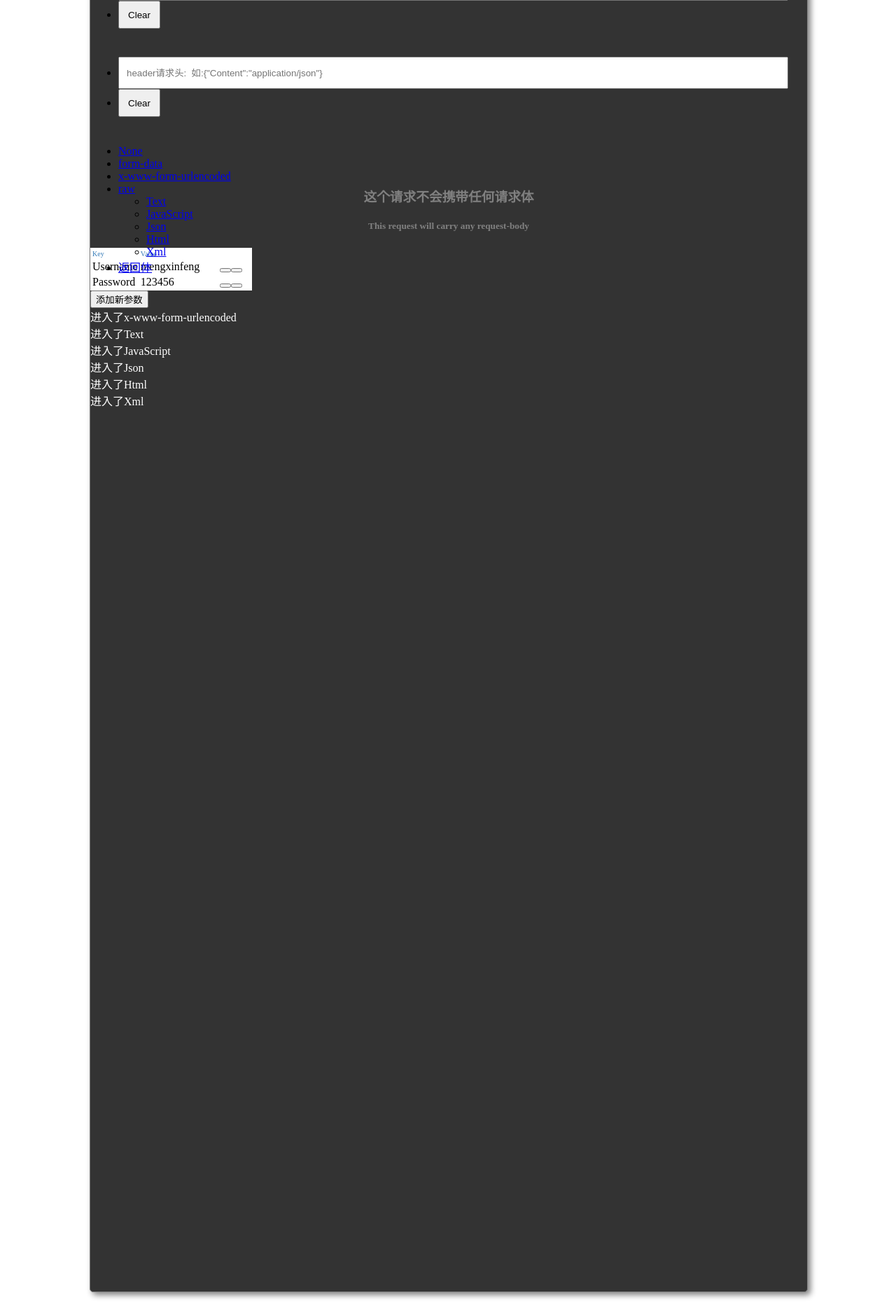
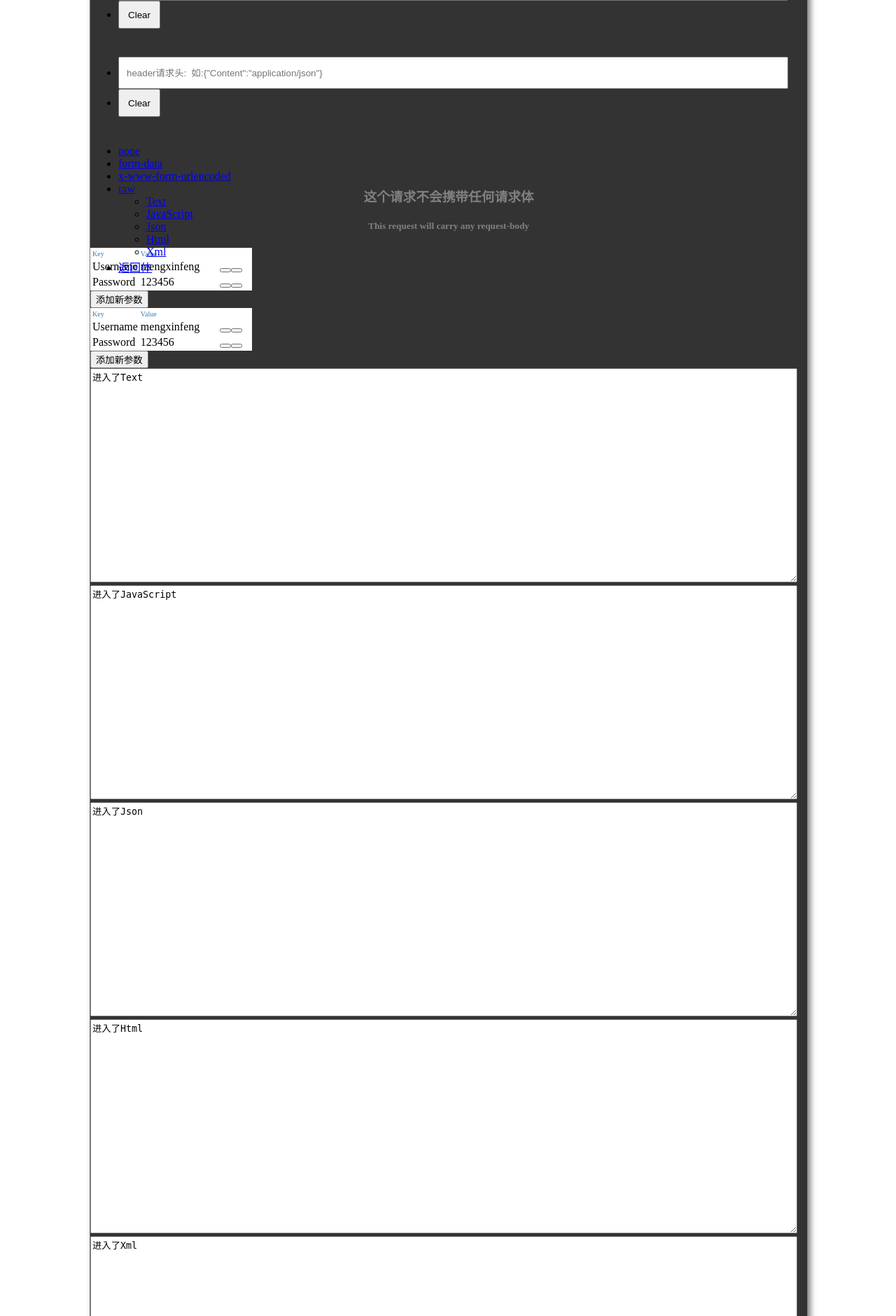
Before and after one commit to Mahumd/APITestPlatform, a Django app: template apitest/MyApp/templates/P_apis.html in a window 1280 px wide. Shown: the part 496-2376 px from the top of the page at 70% size. Run offline with Django 3.2, Linux system fonts and the light colour scheme; the template is opened without the code that fills it, so the values that code supplies are empty.

Commit message:
请求体样式开发完成

```diff
--- a/apitest/MyApp/templates/P_apis.html
+++ b/apitest/MyApp/templates/P_apis.html
@@ -121,7 +121,7 @@
 </div>
 
 {#调试弹窗及函数#}
-<div id="ts" style="width: 80%;height: 80%;background-color: #333333 ;position: fixed;left: 10%;top: 10%;border-radius: 5px;box-shadow: 4px 4px 8px grey;border: 1px solid grey">
+<div id="ts" style="width: 80%;background-color: #333333 ;position: fixed;left: 10%;top: 10%;border-radius: 5px;box-shadow: 4px 4px 8px grey;border: 1px solid grey">
     <div class="btn-group" style="float: right">
         <button type="button" class="btn btn-success">保存</button>
         <button type="button" class="btn btn-danger">取消</button>
@@ -169,7 +169,7 @@
 
     <br><br><br>
     <ul id="myTab" class="nav nav-tabs" style="width: 100%;height: 40px;position: relative">
-        <li class="active"><a href="#None" data-toggle="tab">None</a></li>
+        <li class="active"><a href="#none" data-toggle="tab">none</a></li>
         <li><a href="#form-data" data-toggle="tab">form-data</a></li>
         <li><a href="#x-www-form-urlencoded" data-toggle="tab">x-www-form-urlencoded</a></li>
         <li  role="presentation" class="dropdown">
@@ -182,11 +182,11 @@
                 <li><a href="#Xml" tabindex="-1" data-toggle="tab">Xml</a></li>
             </ul>
         </li>
-        <li><a href="#home" data-toggle="tab">返回体</a></li>
+        <li><a href="#response" data-toggle="tab">返回体</a></li>
     </ul>
 
     <div id="myTabContent" class="tab-content" style="color: white">
-        <div class="tab-pane fade in active" id="None" style="text-align: center;color: grey">
+        <div class="tab-pane fade in active" id="none" style="text-align: center;color: grey">
             <h3>这个请求不会携带任何请求体</h3>
             <h5>This request will carry any request-body</h5>
         </div>
@@ -220,13 +220,56 @@
                 });
             </script>
         </div>
-        <div class="tab-pane fade" id="x-www-form-urlencoded">进入了x-www-form-urlencoded</div>
-        <div class="tab-pane fade" id="Text">进入了Text</div>
-        <div class="tab-pane fade" id="JavaScript">进入了JavaScript</div>
-        <div class="tab-pane fade" id="Json">进入了Json</div>
-        <div class="tab-pane fade" id="Html">进入了Html</div>
-        <div class="tab-pane fade" id="Xml">进入了Xml</div>
+        <div class="tab-pane fade" id="x-www-form-urlencoded">
+            <div class="table-responsive" style="width: 98%;color: black">
+                <table class="table table-bordered table-striped" id="mytable2" style="background-color:white">
+                    <thead style="color: #337ab7;font-size: x-small">
+                      <tr>
+                        <td style="width: 30%">Key</td>
+                        <td style="width: 50%">Value</td>
+                      </tr>
+                    </thead>
+                    <tbody>
+                      <tr>
+                        <td>Username</td>
+                        <td>mengxinfeng</td>
+                      </tr>
+                        <tr>
+                        <td>Password</td>
+                        <td>123456</td>
+                      </tr>
+                    </tbody>
+                </table>
+            </div>
+            <button class="btn btn-default" id="add2"><i class="fa fa-plus"></i> 添加新参数</button>
+            <script>window.jQuery || document.write('<script src="/static/201801271505/js/jquery-1.11.0.min.js"><\/script>')</script>
+            <script type="text/javascript" src="/static/201801271505/js/bootstable.js"></script>
+            <script type="text/javascript">
+                $('#mytable2').SetEditable({
+                    $addButton: $('#add2'),
+                });
+            </script>
+        </div>
+        <div class="tab-pane fade" id="Text">
+            <textarea name="" id="" style="color: black;width: 98%;height: 300px">进入了Text</textarea>
+        </div>
+        <div class="tab-pane fade" id="JavaScript">
+            <textarea name="" id="" style="color: black;width: 98%;height: 300px">进入了JavaScript</textarea>
+        </div>
+        <div class="tab-pane fade" id="Json">
+            <textarea name="" id="" style="color: black;width: 98%;height: 300px">进入了Json</textarea>
+        </div>
+        <div class="tab-pane fade" id="Html">
+            <textarea name="" id="" style="color: black;width: 98%;height: 300px">进入了Html</textarea>
+        </div>
+        <div class="tab-pane fade" id="Xml">
+            <textarea name="" id="" style="color: black;width: 98%;height: 300px">进入了Xml</textarea>
+        </div>
+        <div class="tab-pane fade" id="response">
+            <textarea name="" id="" disabled="disabled" style="width: 98%;height: 300px"></textarea>
+        </div>
     </div>
+    <br>
 
 </div>
 
```
